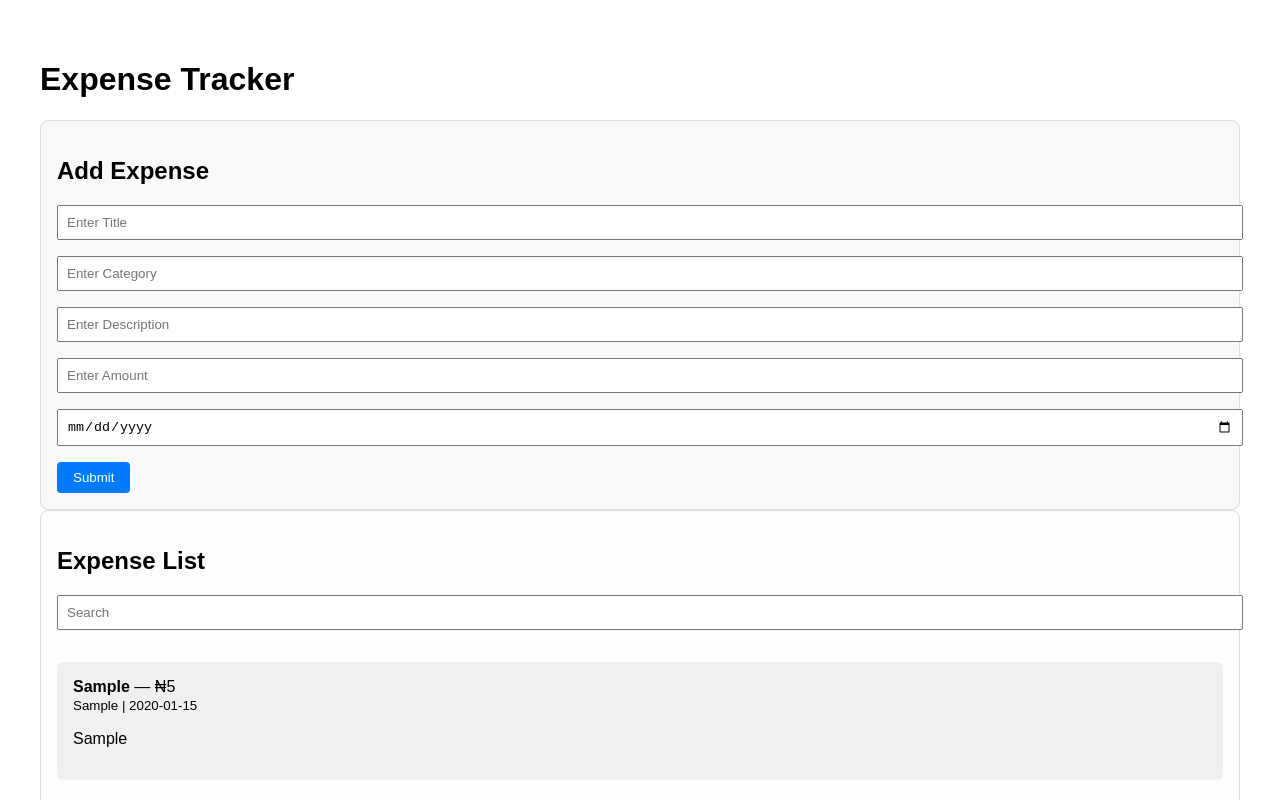
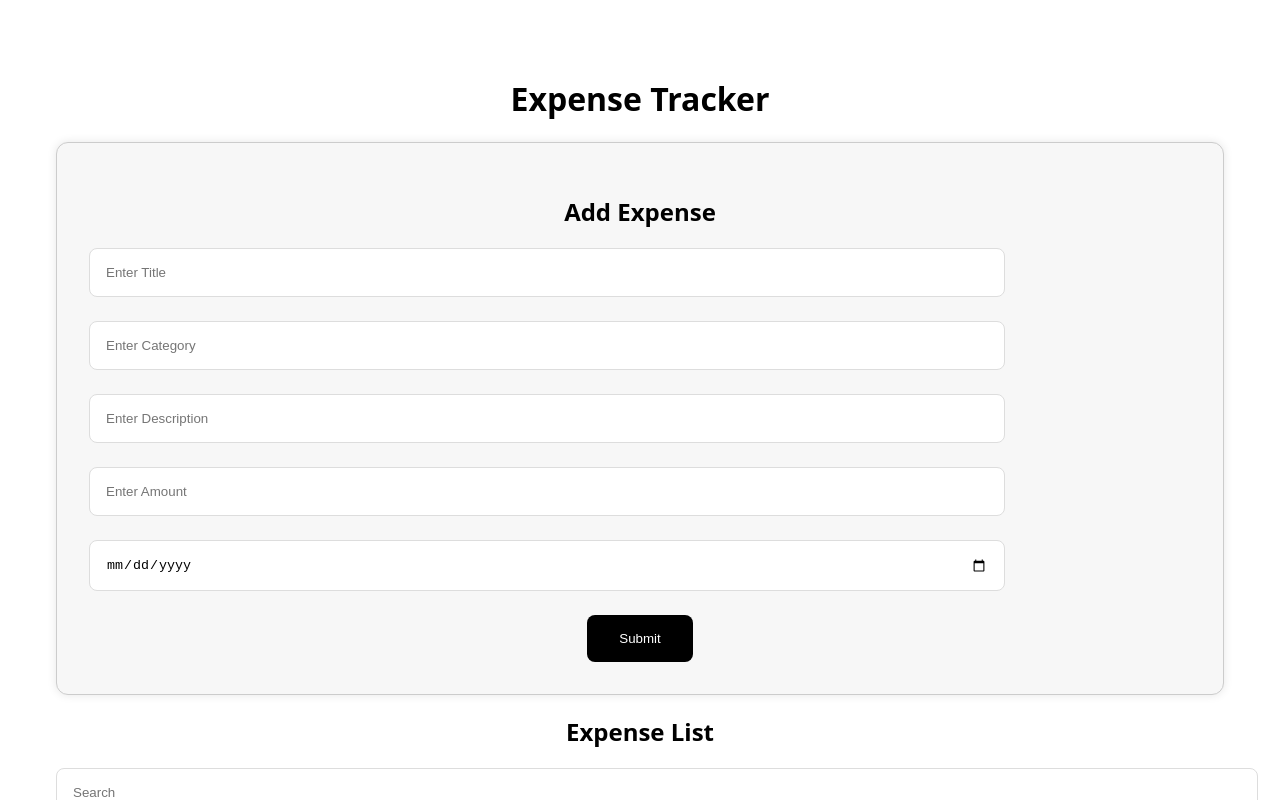
Before and after one commit to Spid3rmvn/expense-tracker, a React (Vite) app: page / in a window 1280 px wide. Both pictures are taken after typing "Sample", "Sample", "Sample", "5", "2020-01-15" into the empty fields and a click on the button "Submit". Shown: the top 800 px of the page. Built offline with nearby package versions, Linux system fonts and the light colour scheme.

Commit message:
delete 1 file and update 2 files

```diff
--- a/src/App.css
+++ b/src/App.css
@@ -1,41 +1,49 @@
 .app-container {
-  padding: 2rem;
-  font-family: sans-serif;
+  text-align: center;
+  padding: 3rem;
+  font-family: "Open Sans", sans-serif;
 }
 
 .main-layout {
   display: flex;
-  gap: 2rem;
-  margin-top: 1rem;
+  gap: 3rem;
+  margin-top: 2rem;
 }
 
 .expense-form {
   flex: 1;
-  padding: 1rem;
-  border: 1px solid #ddd;
-  border-radius: 8px;
-  background: #f9f9f9;
+  text-align: center;
+  padding: 2rem;
+  border: 1px solid #ccc;
+  border-radius: 12px;
+  background: #f7f7f7;
+  box-shadow: 0 0 10px rgba(0, 0, 0, 0.1);
 }
 
 .expense-form input {
   display: block;
-  width: 100%;
-  margin-bottom: 1rem;
-  padding: 0.5rem;
+  width: 80%;
+  margin-bottom: 1.5rem;
+  padding: 1rem;
+  border: 1px solid #ddd;
+  border-radius: 8px;
 }
 
 .expense-form button {
-  padding: 0.5rem 1rem;
-  background-color: #007bff;
+  padding: 1rem 2rem;
+  background-color: #000000;
   color: white;
   border: none;
-  border-radius: 4px;
+  border-radius: 8px;
+  cursor: pointer;
 }
 
 .searchExpense {
-  margin-bottom: 1rem;
-  padding: 0.5rem;
+  margin-bottom: 2rem;
+  padding: 1rem;
   width: 100%;
+  border: 1px solid #ddd;
+  border-radius: 8px;
 }
 
 ul {
@@ -44,33 +52,9 @@ ul {
 }
 
 li {
-  padding: 0.5rem;
+  padding: 1rem;
   background: #eee;
-  margin-bottom: 0.5rem;
-  border-radius: 4px;
+  margin-bottom: 1rem;
+  border-radius: 12px;
+  box-shadow: 0 0 10px rgba(0, 0, 0, 0.1);
 }
-.expense-list {
-  flex: 1;
-  padding: 1rem;
-  border: 1px solid #ddd;
-  border-radius: 8px;
-  background: #fdfdfd;
-}
-
-.searchExpense {
-  width: 100%;
-  padding: 0.5rem;
-  margin-bottom: 1rem;
-}
-
-ul {
-  list-style-type: none;
-  padding: 0;
-}
-
-li {
-  background: #f0f0f0;
-  padding: 1rem;
-  border-radius: 6px;
-  margin-bottom: 1rem;
-}
--- a/src/components/ExpenseList.jsx
+++ b/src/components/ExpenseList.jsx
@@ -12,7 +12,7 @@ const ExpenseList = ({ expenses }) => {
         <ul>
           {expenses.map((expense) => (
             <li key={expense.id}>
-              <strong>{expense.title}</strong> — ₦{expense.amount} <br />
+              <strong>{expense.title}</strong> — Ksh{expense.amount} <br />
               <small>
                 {expense.category} | {expense.date}
               </small>
```
Also changed, not shown: src/AddExpense.css (deleted).
